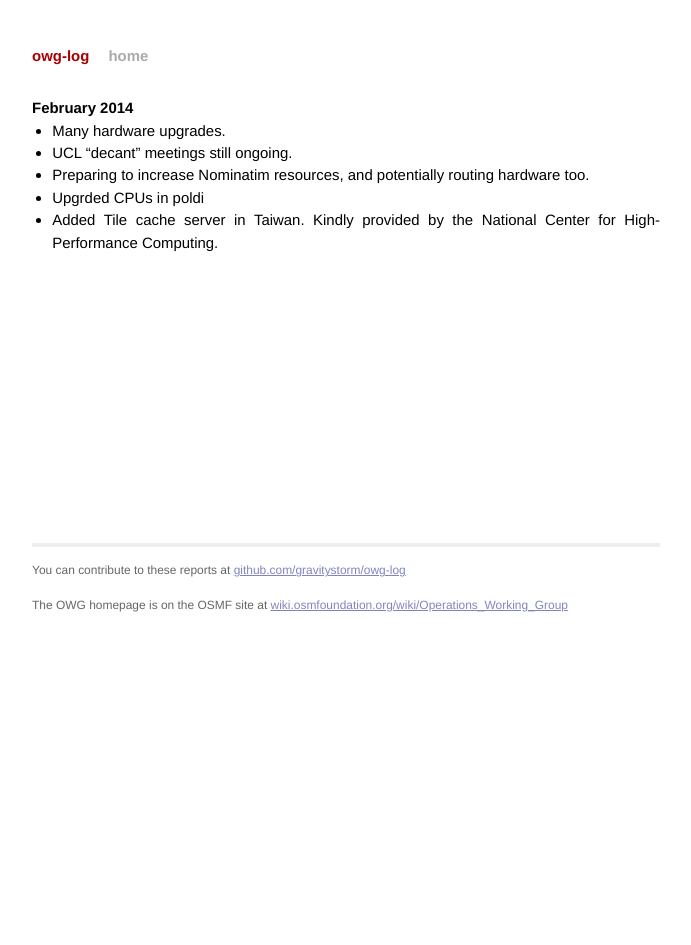
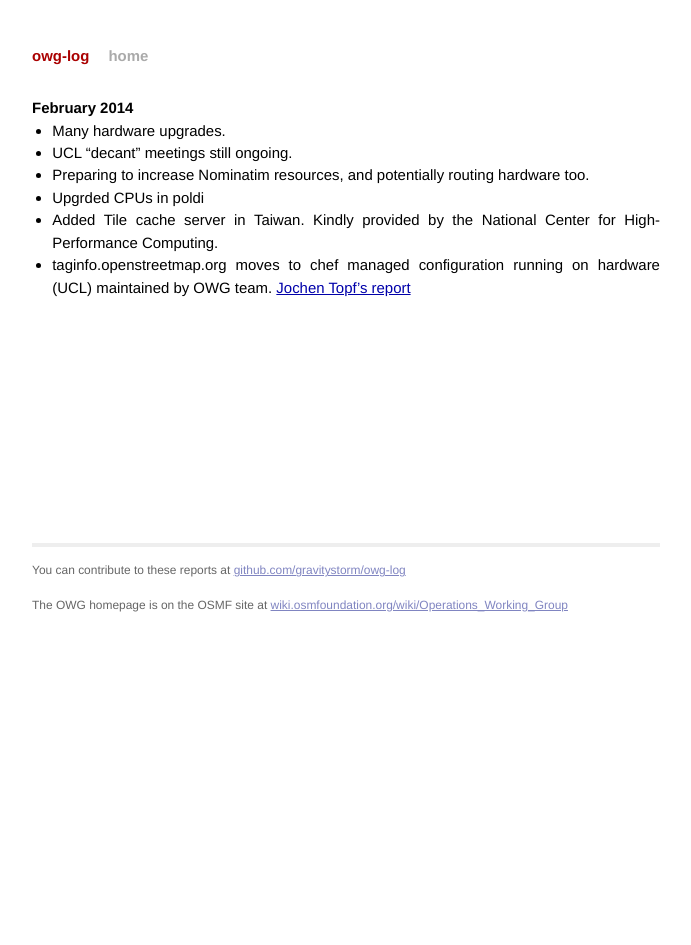
Before and after one commit to openstreetmap/owg-website, a Jekyll site: the page built from _posts/2014-02-01-february.md, in a window 1280 px wide. Shown: the whole page, without its empty margins (294-985 px from the left). Built offline with Jekyll 4.4.1, drawn with Linux system fonts in a browser that asks for light colours; Markdown is read by kramdown in place of the engine named in the settings.

Commit message:
Add taginfo move

```diff
--- a/_posts/2014-02-01-february.md
+++ b/_posts/2014-02-01-february.md
@@ -9,3 +9,4 @@
 * Preparing to increase Nominatim resources, and potentially routing hardware too.
 * Upgrded CPUs in poldi
 * Added Tile cache server in Taiwan. Kindly provided by the National Center for High-Performance Computing.
+* taginfo.openstreetmap.org moves to chef managed configuration running on hardware (UCL) maintained by OWG team. [Jochen Topf's report](http://blog.jochentopf.com/2014-02-18-taginfo-on-osmf-server.html)
```
